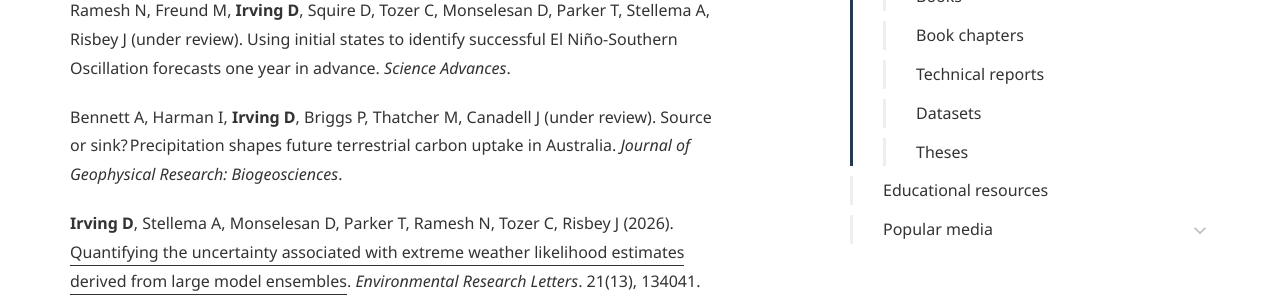
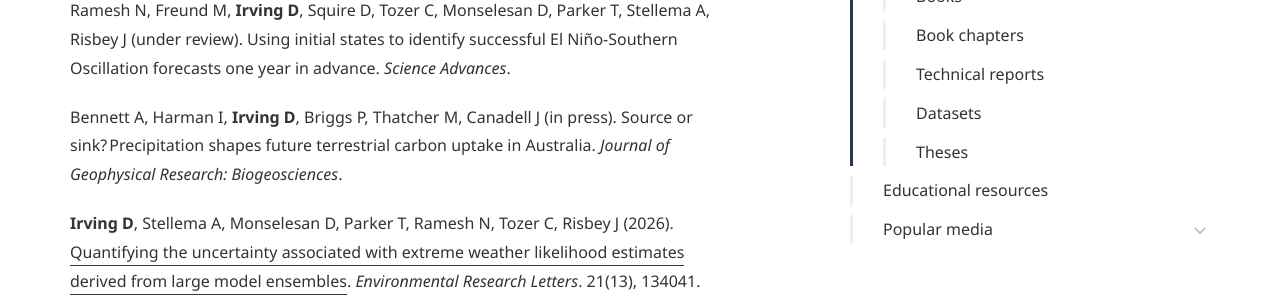
Before and after one commit to DamienIrving/damienirving.github.io, a Jekyll site: the page built from publications.md, in a window 1280 px wide and 900 px high, scrolled down 1128 px. Shown: the part 154-454 px from the top of the window. Built offline with Jekyll 4.4.1, drawn with Linux system fonts in a browser that asks for light colours; some web fonts are replaced.

Commit message:
Update publications.md

```diff
--- a/publications.md
+++ b/publications.md
@@ -33,7 +33,7 @@ Tozer C, Stellema A, Darbyshire R, Hayman P, **Irving D**, Monselesan D, Nidumol
 
 Ramesh N, Freund M, **Irving D**, Squire D, Tozer C, Monselesan D, Parker T, Stellema A, Risbey J (under review). Using initial states to identify successful El Niño-Southern Oscillation forecasts one year in advance. *Science Advances*.
 
-Bennett A, Harman I, **Irving D**, Briggs P, Thatcher M, Canadell J (under review). Source or sink? Precipitation shapes future terrestrial carbon uptake in Australia. *Journal of Geophysical Research: Biogeosciences*.
+Bennett A, Harman I, **Irving D**, Briggs P, Thatcher M, Canadell J (in press). Source or sink? Precipitation shapes future terrestrial carbon uptake in Australia. *Journal of Geophysical Research: Biogeosciences*.
 
 **Irving D**, Stellema A, Monselesan D, Parker T, Ramesh N, Tozer C, Risbey J (2026). [Quantifying the uncertainty associated with extreme weather likelihood estimates derived from large model ensembles](https://doi.org/10.1088/1748-9326/ae860d). *Environmental Research Letters*. 21(13), 134041. doi:10.1088/1748-9326/ae860d
 
```
